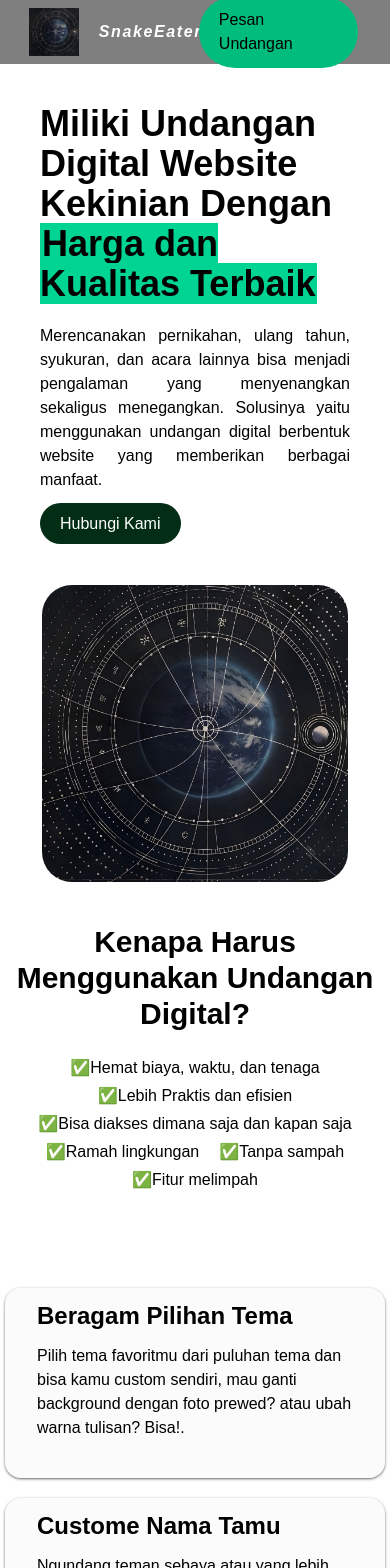
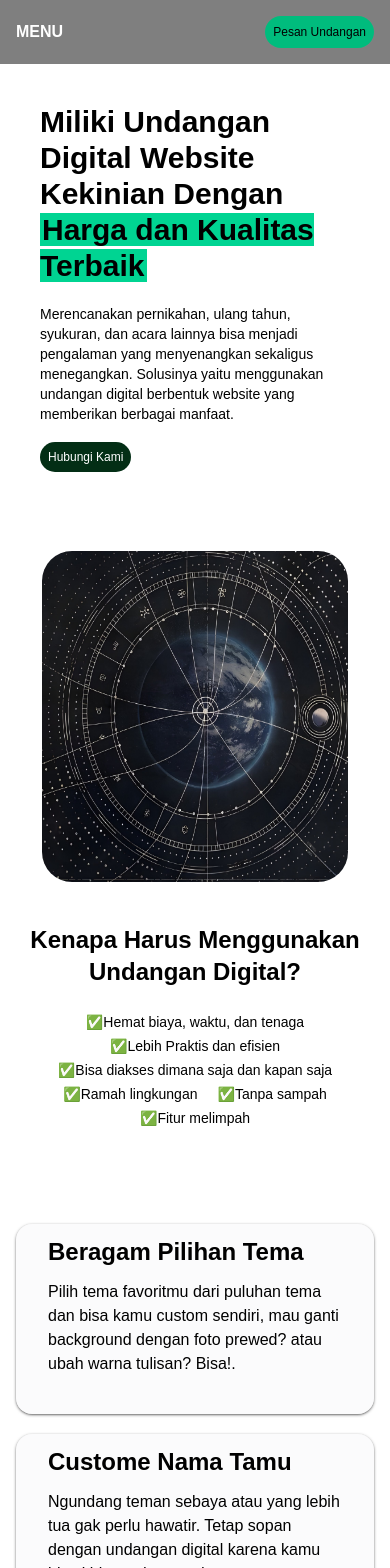
Before and after one commit to DIYRAs/SnakeEater, a Next.js app: page / in a window 390 px wide. Shown: the top 1568 px of the page. Built offline with nearby package versions, Linux system fonts and the light colour scheme.

Commit message:
themes added

```diff
--- a/app/UI/components/global/button.tsx
+++ b/app/UI/components/global/button.tsx
@@ -3,7 +3,8 @@ import Link from "next/link"
 export function CTAButton({ href = 'wa.me/+62882021235692', text, className, colors = 'bg-green-950 text-white' }: { href?: string, text: string, className?: string, colors?: string }) {
     return (
         <Link href={href}
-            className={`px-5 py-3 rounded-full cursor-pointer px ${colors} ${className}`}>
+            className={`px-2 py-2 text-xs md:text-[16px] md:px-4 rounded-full cursor-pointer px ${colors} ${className}
+            transition hover:-translate-y-1 active:-translate-y-1`}>
             {text}
         </Link>
     )
@@ -13,23 +14,19 @@ export function PreviewBuyBtn({ linkPreview, theme }: { linkPreview: string, the
     return (
         <div className="flex items-center justify-center w-full gap-3 *:rounded-md *:px-2 *:py-1 *:cursor-pointer">
             <Link
-                className="grow bg-zinc-400/60 text-zinc-800"
+                className="cursor-pointer grow bg-zinc-400/60 text-zinc-800"
                 href={linkPreview}
                 target="_blank"
                 rel="noopener noreferrer">
-                <button>
-                    Preview
-                </button>
+                Preview
             </Link>
 
             <Link
-                className="grow bg-emerald-500 text-zinc-900"
+                className="cursor-pointer grow bg-emerald-500 text-zinc-900"
                 href={`https://wa.me/+62882021235692?text=Halo%20kak%20Irfan%2C%20saya%20mau%20pesan%20undangan%20digital%20tema%20%2A${theme}%2A`}
                 target="_blank"
                 rel="noopener noreferrer">
-                <button>
                     Pesan
-                </button>
             </Link>
         </div>
     )
--- a/app/UI/components/global/navbar.tsx
+++ b/app/UI/components/global/navbar.tsx
@@ -27,10 +27,11 @@ export function Navbar() {
     return (
         <>
             <div className={`${scrollDir === 'up' ? 'translate-y-0' : '-translate-y-full'} transition-all duration-200 ease-in-out
-            flex fixed left-0 top-0 z-[99] w-full items-center justify-between h-16 py-3 px-8 bg-black/50 backdrop-blur-md text-white`}>
+            flex fixed left-0 top-0 z-[99] w-full items-center justify-between h-16 py-3 px-4 md:px-8 bg-black/50 backdrop-blur-md text-white`}>
                 <div
                     onClick={openDrawer}
-                    className="flex items-center justify-center gap-x-5">
+                    className="flex items-center justify-center gap-x-3 md:gap-x-5">
+                    <div className="items-center justify-center hidden gap-x-3 md:gap-x-5 md:flex">
                         <Image
                             src={'/ph.png'}
                             alt="SnakeEater logo"
@@ -41,6 +42,10 @@ export function Navbar() {
                         <p className="italic font-bold tracking-widest">
                             SnakeEater
                         </p>
+                    </div>
+                    <div>
+                        <p className="font-bold">MENU</p>
+                    </div>
                 </div>
 
                 <ul className="items-center justify-center gap-x-8
@@ -67,7 +72,7 @@ export function Navbar() {
             <div onClick={closeDrawer}
                 className={`absolute md:hidden w-full h-full bg-transparent ${isDrawerOpen ? 'z-[100]' : 'z-[-100]'}`}>
                 <div ref={drawerRef}
-                    className={`fixed transition-all duration-200 ease-in-out left-0 w-8/12 h-screen bg-gray-900
+                    className={`fixed transition-all duration-200 ease-in-out left-0 w-8/12 h-screen text-white bg-gray-900
                     ${isDrawerOpen ? 'translate-x-0' : '-translate-x-full'}
                     py-14 flex flex-col items-center justify-start gap-10`}>
                     <div
--- a/app/UI/sections/section.tsx
+++ b/app/UI/sections/section.tsx
@@ -11,11 +11,11 @@ export default function Section({ children, id, title, subTitle, className }: Se
         <section id={id}
             className={`flex flex-col items-center justify-start w-full py-10 text-center ${className}`} >
             <div className="max-w-[500px] space-y-2">
-                <h2 className="text-3xl font-semibold">
+                <h2 className="text-2xl font-semibold md:text-3xl">
                     {title}
                 </h2>
                 {subTitle ? (
-                    <h3>
+                    <h3 className="text-sm md:text-[16px]">
                         {subTitle}
                     </h3>
                 ) : null}
--- a/app/data/trendingThemes.ts
+++ b/app/data/trendingThemes.ts
@@ -1,68 +1,94 @@
 export interface Theme {
+    id: number,
     name: string;
     imgUrl: string;
     linkPreview: string;
+    category: string;
 }
 
 export const trendingThemes: Theme[] = [
     {
+        id: 1,
         name: 'Garuda',
         imgUrl: 'https://kuladigital.webinvit.id/themes/garuda/garuda.webp',
-        linkPreview: 'https://kuladigital.webinvit.id/preview/garuda'
+        linkPreview: 'https://kuladigital.webinvit.id/preview/garuda',
+        category: 'general'
     },
     {
+        id: 2,
         name: 'Gadang',
         imgUrl: 'https://kuladigital.webinvit.id/themes/gadang/gadang.webp',
-        linkPreview: 'https://kuladigital.webinvit.id/preview/gadang'
+        linkPreview: 'https://kuladigital.webinvit.id/preview/gadang',
+        category: 'wedding'
     },
     {
+        id: 3,
         name: 'Mickey Red',
         imgUrl: 'https://kuladigital.webinvit.id/themes/mickey-red/mickey-red.webp',
-        linkPreview: 'https://kuladigital.webinvit.id/preview/mickey-red'
+        linkPreview: 'https://kuladigital.webinvit.id/preview/mickey-red',
+        category: 'birthday'
     },
     {
+        id: 4,
         name: 'Beautiful Aqsa',
         imgUrl: 'https://kuladigital.webinvit.id/themes/beautiful-aqsa/beautiful-aqsa.webp',
-        linkPreview: 'https://kuladigital.webinvit.id/preview/beautiful-aqsa'
+        linkPreview: 'https://kuladigital.webinvit.id/preview/beautiful-aqsa',
+        category: 'wedding'
     },
     {
+        id: 5,
         name: 'BPJS',
         imgUrl: 'https://kuladigital.webinvit.id/themes/bpjs/bpjs.webp',
-        linkPreview: 'https://kuladigital.webinvit.id/preview/bpjs'
+        linkPreview: 'https://kuladigital.webinvit.id/preview/bpjs',
+        category: 'general'
     },
     {
+        id: 6,
         name: 'Line Art Brown',
         imgUrl: 'https://kuladigital.webinvit.id/themes/line-art-brown/line-art-brown.webp',
-        linkPreview: 'https://kuladigital.webinvit.id/preview/line-art-brown'
+        linkPreview: 'https://kuladigital.webinvit.id/preview/line-art-brown',
+        category: 'wedding'
     },
     {
+        id: 7,
         name: 'SMF',
         imgUrl: 'https://kuladigital.webinvit.id/themes/smf/smf.webp',
-        linkPreview: 'https://kuladigital.webinvit.id/preview/smf'
+        linkPreview: 'https://kuladigital.webinvit.id/preview/smf',
+        category: 'general'
     },
     {
+        id: 8,
         name: 'Sunda Minang',
         imgUrl: 'https://kuladigital.webinvit.id/themes/sunda-minang/sunda-minang.webp',
-        linkPreview: 'https://kuladigital.webinvit.id/preview/sunda-minang'
+        linkPreview: 'https://kuladigital.webinvit.id/preview/sunda-minang',
+        category: 'wedding'
     },
     {
+        id: 9,
         name: 'Padang',
         imgUrl: 'https://kuladigital.webinvit.id/themes/padang/padang.webp',
-        linkPreview: 'https://kuladigital.webinvit.id/preview/padang'
+        linkPreview: 'https://kuladigital.webinvit.id/preview/padang',
+        category: 'wedding'
     },
     {
+        id: 10,
         name: 'Kuda Macan',
         imgUrl: 'https://kuladigital.webinvit.id/themes/kuda-macan/kuda-macan.webp',
-        linkPreview: 'https://kuladigital.webinvit.id/preview/kuda-macan'
+        linkPreview: 'https://kuladigital.webinvit.id/preview/kuda-macan',
+        category: 'wedding'
     },
     {
+        id: 11,
         name: 'Novianty',
         imgUrl: 'https://kuladigital.webinvit.id/themes/novianty/novianty.webp',
-        linkPreview: 'https://kuladigital.webinvit.id/preview/novianty'
+        linkPreview: 'https://kuladigital.webinvit.id/preview/novianty',
+        category: 'wedding'
     },
     {
+        id: 12,
         name: 'Lotte Gold',
         imgUrl: 'https://kuladigital.webinvit.id/themes/lotte-gold/lotte-gold.webp',
-        linkPreview: 'https://kuladigital.webinvit.id/preview/lotte-gold'
+        linkPreview: 'https://kuladigital.webinvit.id/preview/lotte-gold',
+        category: 'general'
     }
 ];
--- a/app/page.tsx
+++ b/app/page.tsx
@@ -46,13 +46,13 @@ export default function Home() {
           priority />
 
         <div className="space-y-5 grow">
-          <h1 className="text-4xl font-bold">
+          <h1 className="text-3xl font-bold md:text-4xl">
             Miliki Undangan Digital Website Kekinian Dengan <span className="bg-emerald-400 px-0.5">
               Harga dan Kualitas Terbaik
             </span>
           </h1>
 
-          <p className="text-justify">
+          <p className="text-sm md:text-md md:text-justify">
             Merencanakan pernikahan, ulang tahun, syukuran, dan acara lainnya
             bisa menjadi pengalaman yang menyenangkan sekaligus menegangkan.
             Solusinya yaitu menggunakan undangan digital berbentuk website yang
@@ -70,13 +70,13 @@ export default function Home() {
         title="Kenapa Harus Menggunakan Undangan Digital?"
         className="px-4" >
 
-        <ul className="flex max-w-[700px] mt-6 mb-24 flex-wrap items-center justify-center *:before:content-['✅'] gap-x-5 gap-y-1">
+        <ul className="flex max-w-[700px] mt-6 mb-24 text-sm md:text-[16px] flex-wrap items-center justify-center *:before:content-['✅'] gap-x-5 gap-y-1">
           {whyUsValue.map((item, i) => (
             <li key={i}>{item}</li>
           ))}
         </ul>
 
-        <div className="flex flex-wrap items-center justify-center gap-5">
+        <div className="flex flex-wrap items-center justify-center gap-5 *:transition *:active:-translate-y-3 *:hover:-translate-y-3 w-full">
           <ValueCard
             title="Beragam Pilihan Tema"
             text="Pilih tema favoritmu dari puluhan tema dan bisa kamu custom sendiri,
@@ -99,7 +99,7 @@ export default function Home() {
         title="Fitur Lengkap"
         subTitle="Undangan Digital Dengan Fitur yang Lengkap hanya disini" >
 
-        <div className="grid grid-cols-2 gap-5 mt-10 md:flex md:flex-wrap md:items-center md:justify-center place-items-center">
+        <div className="grid grid-cols-2 gap-5 mt-10 md:flex md:flex-wrap px-5 md:items-center md:justify-center place-items-center *:transition *:hover:-translate-y-3 *:active:-translate-y-3">
           <FeatureCard
             title="Custom Nama Tamu" />
           <FeatureCard
@@ -128,7 +128,7 @@ export default function Home() {
         title="Trending Themes!"
         subTitle="Pilih tema undangan digitalmu disini!"
         className="gap-y-14">
-        <div className="flex flex-wrap items-center justify-center w-full gap-7">
+        <div className="flex flex-wrap items-center justify-center w-full gap-3 md:gap-7">
           {trendingThemes.map((theme: Theme, index) => (
             <TrendingThemeCard
               key={index}
@@ -138,7 +138,9 @@ export default function Home() {
           ))}
         </div>
 
-        <CTAButton text="Lihat tema lainnya" />
+        <CTAButton
+        href="/theme"
+        text="Lihat tema lainnya" />
       </Section>
 
       {/* ADDITIONAL SECTION */}
@@ -172,7 +174,7 @@ export default function Home() {
       <Section id="howToOrder"
         title="Cara Pesan Undangan Digital"
         subTitle="Proses order sangat mudah hanya tiga langkah sederhana"
-        className="mt-10 gap-y-12 bg-emerald-300">
+        className="px-5 mt-10 gap-y-12 bg-emerald-300">
 
         <div className="flex flex-wrap items-center justify-center w-full gap-5">
           <ValueCard
@@ -191,7 +193,8 @@ export default function Home() {
       {/* PRICE LIST SECTION */}
       <Section id="priceList"
         title="Daftar Harga"
-        subTitle="Pilih Paket yang sesuai dengan kebutuhanmu, chat Admin untuk konsultasi gratis!">
+        subTitle="Pilih Paket yang sesuai dengan kebutuhanmu, chat Admin untuk konsultasi gratis!"
+        className="px-5">
 
         <div className="flex flex-wrap items-start justify-center gap-6 mt-12">
           <PriceCard
--- a/package.json
+++ b/package.json
@@ -13,6 +13,7 @@
     "@prisma/client": "^6.13.0",
     "framer-motion": "^12.23.12",
     "next": "15.4.4",
+    "pg": "^8.16.3",
     "prisma": "^6.13.0",
     "react": "19.1.0",
     "react-dom": "19.1.0"
@@ -21,6 +22,7 @@
     "@eslint/eslintrc": "^3",
     "@tailwindcss/postcss": "^4",
     "@types/node": "^20",
+    "@types/pg": "^8.15.5",
     "@types/react": "^19",
     "@types/react-dom": "^19",
     "eslint": "^9",
```
Also changed, not shown: app/UI/components/home/cards.tsx (+4 -3 lines), app/api/themes/[id]/route.ts (added, +18 -0 lines), app/api/themes/route.ts (added, +24 -0 lines), app/theme/page.tsx (+43 -13 lines), lib/db.ts (added, +7 -0 lines), 1 other file (tests, documents, lock files or other folders). Lines whose indentation alone changed are shown as unchanged.
